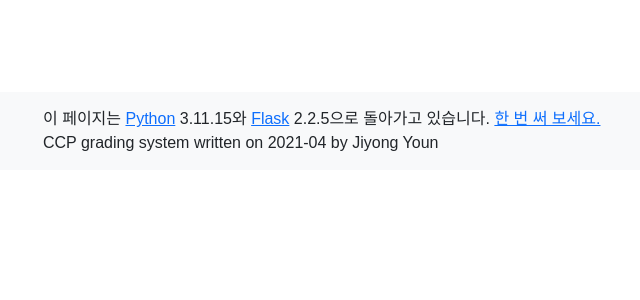
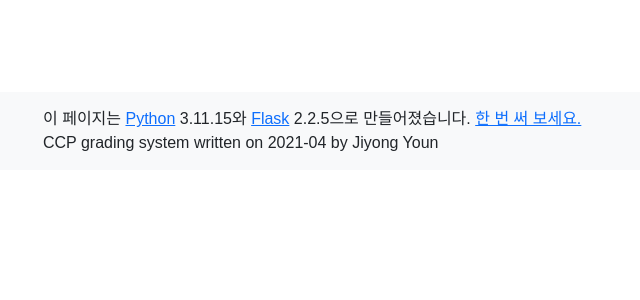
Before and after one commit to hletrd/CCP2021, a Flask app: page / in a window 1280 px wide. Shown: the part 264-564 px from the top of the page, without its empty margins (39-679 px from the left). Run offline with Flask 2, Linux system fonts and the light colour scheme; data comes from the database, SQL or seed files in the repository; some libraries are stand-ins or nearby versions.

Commit message:
Change footer message

```diff
--- a/templates/_footer.html
+++ b/templates/_footer.html
@@ -2,7 +2,7 @@
 </div>
 <footer class="footer">
 <div class="container">
-	이 페이지는 <a target="_blank" href="https://python.org">Python</a> {{data.data.version.major}}.{{data.data.version.minor}}.{{data.data.version.micro}}와 <a target="_blank" href="https://flask.palletsprojects.com/">Flask</a> {{data.data.fversion}}으로 돌아가고 있습니다. <a target="_blank" href="https://flask.palletsprojects.com/en/1.1.x/tutorial/">한 번 써 보세요.</a>
+	이 페이지는 <a target="_blank" href="https://python.org">Python</a> {{data.data.version.major}}.{{data.data.version.minor}}.{{data.data.version.micro}}와 <a target="_blank" href="https://flask.palletsprojects.com/">Flask</a> {{data.data.fversion}}으로 만들어졌습니다. <a target="_blank" href="https://flask.palletsprojects.com/en/2.1.x/tutorial/">한 번 써 보세요.</a>
 	<br />
 	CCP grading system written on 2021-04 by Jiyong Youn
 </div>
```
